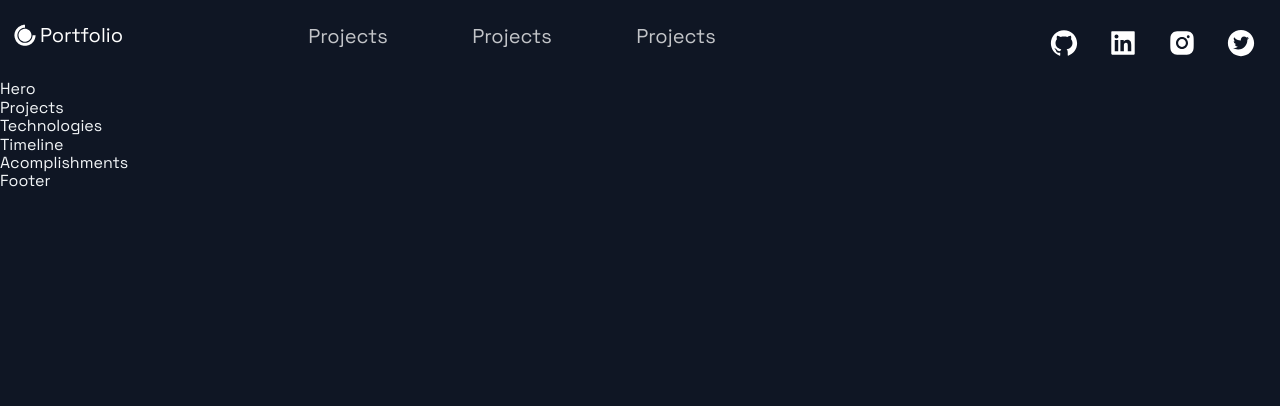
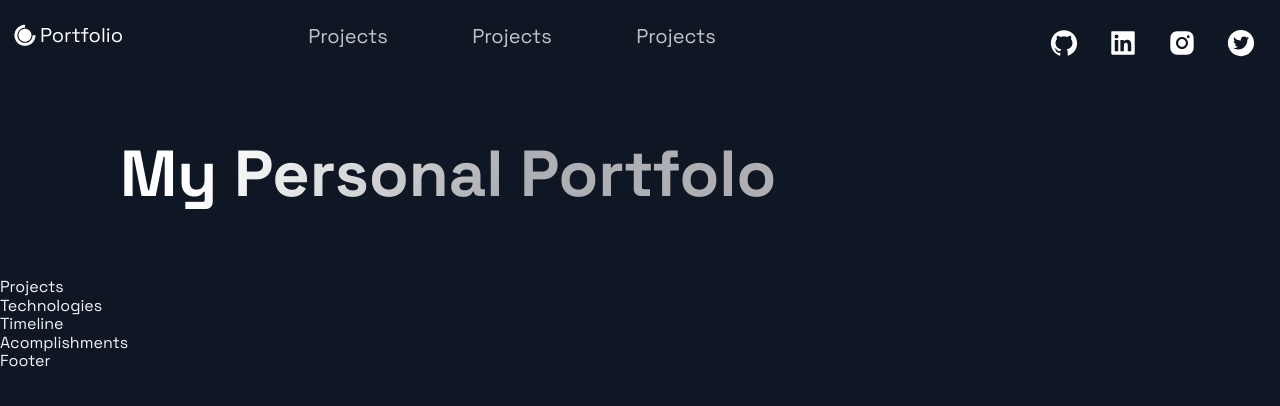
Before and after one commit to nic0mp/Nico-Port1, a Next.js app in the folder mysite/: page / in a window 1280 px wide. Shown: the top 406 px of the page. Built offline with nearby package versions, Linux system fonts and the light colour scheme.

Commit message:
Hero update

```diff
--- a/mysite/src/components/Hero/Hero.js
+++ b/mysite/src/components/Hero/Hero.js
@@ -5,9 +5,20 @@ import Button from '../../styles/GlobalComponents/Button';
 import { LeftSection } from './HeroStyles';
 
 const Hero = (props) => (
-  <div>
-    Hero
-  </div>
+  <Section row nopadding>
+    <LeftSection>
+      <SectionTitle main center>
+
+        My Personal Portfolo
+
+      </SectionTitle>
+      <SectionText>
+
+      </SectionText>
+    </LeftSection>
+  </Section>
+
+
 );
 
 export default Hero;
```
